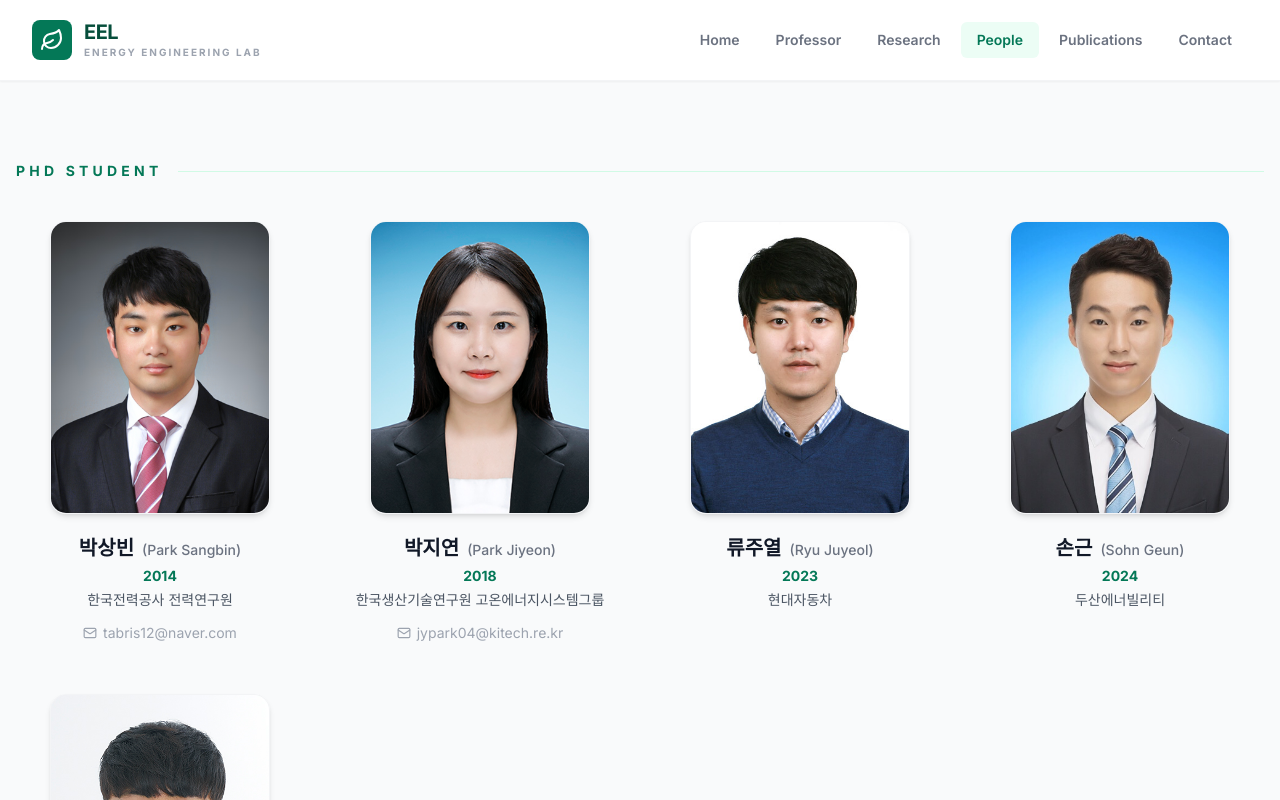
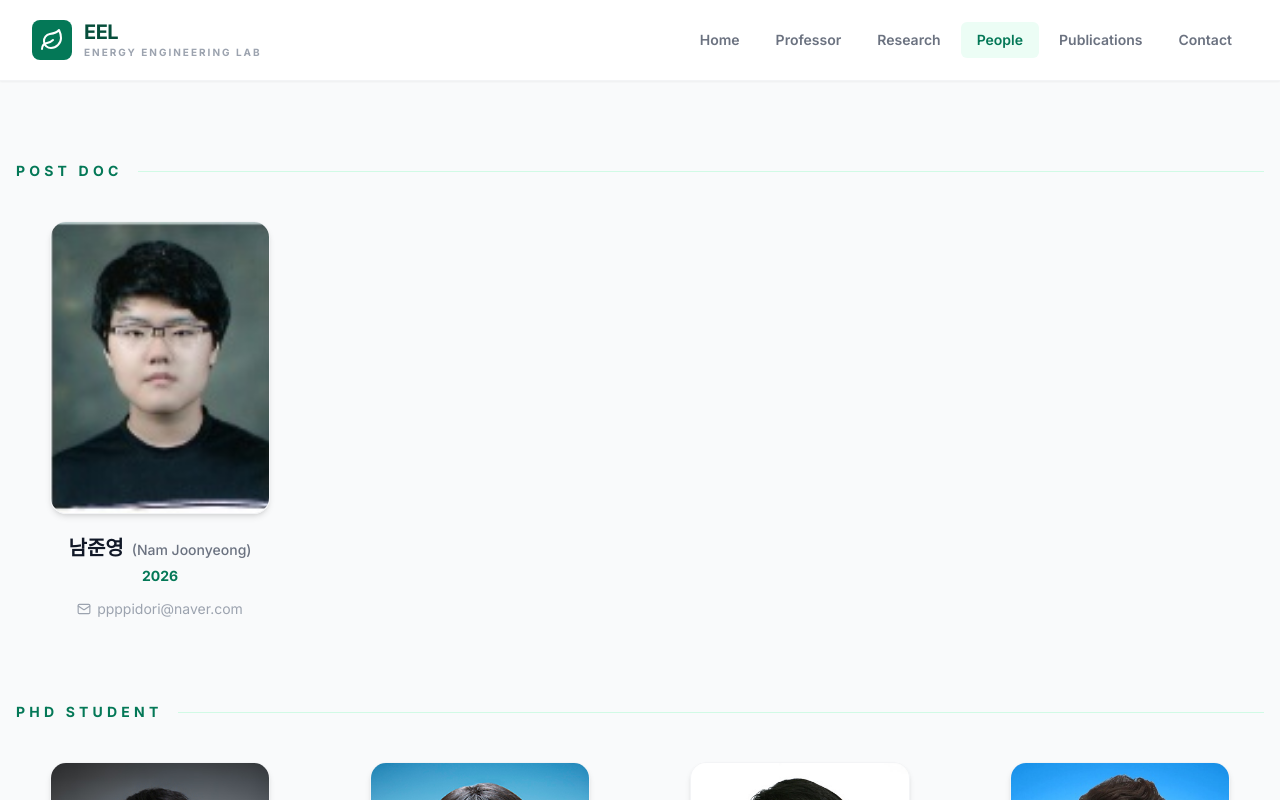
Before and after one commit to EEL23307/eelab_page, a React (Vite) app: page / in a window 1280 px wide. Both pictures are taken after a click on the button "People". Shown: the top 800 px of the page. Built offline with nearby package versions, Linux system fonts and the light colour scheme.

Commit message:
Update People.tsx

```diff
--- a/pages/People.tsx
+++ b/pages/People.tsx
@@ -23,7 +23,16 @@ const People: React.FC = () => {
 
   // id 숫자 다 뺐습니다! 이제 순서 상관없이 추가/삭제 하세요.
   const peopleData: Record<string, Member[]> = {
-    'Post Doc': [],
+    'Post Doc': [
+      {
+        name: '남준영',
+        engName: 'Nam Joonyeong',
+        year: '2026',
+        affiliation: '',
+        email: 'ppppidori@naver.com',
+        image: 'images/NJY.jpg'
+      }
+],
 
     'PhD Student': [
       {
```
